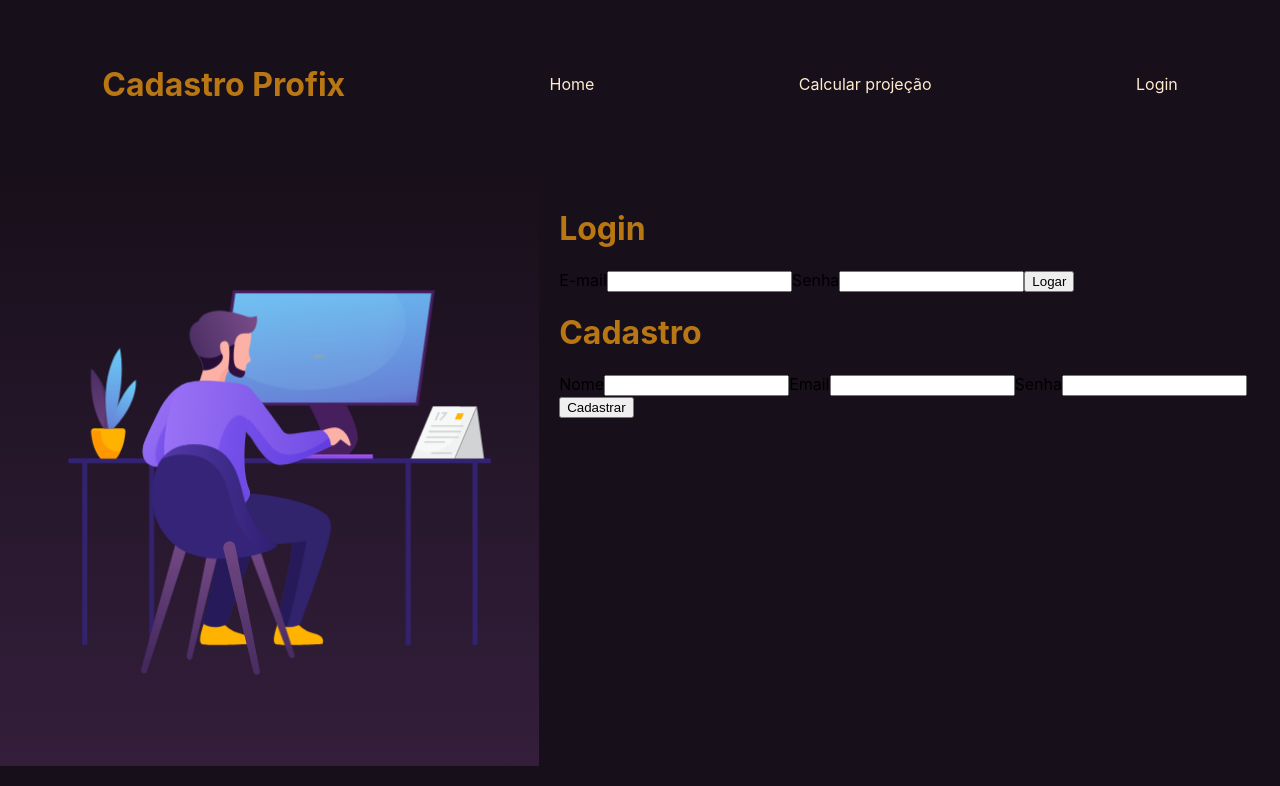
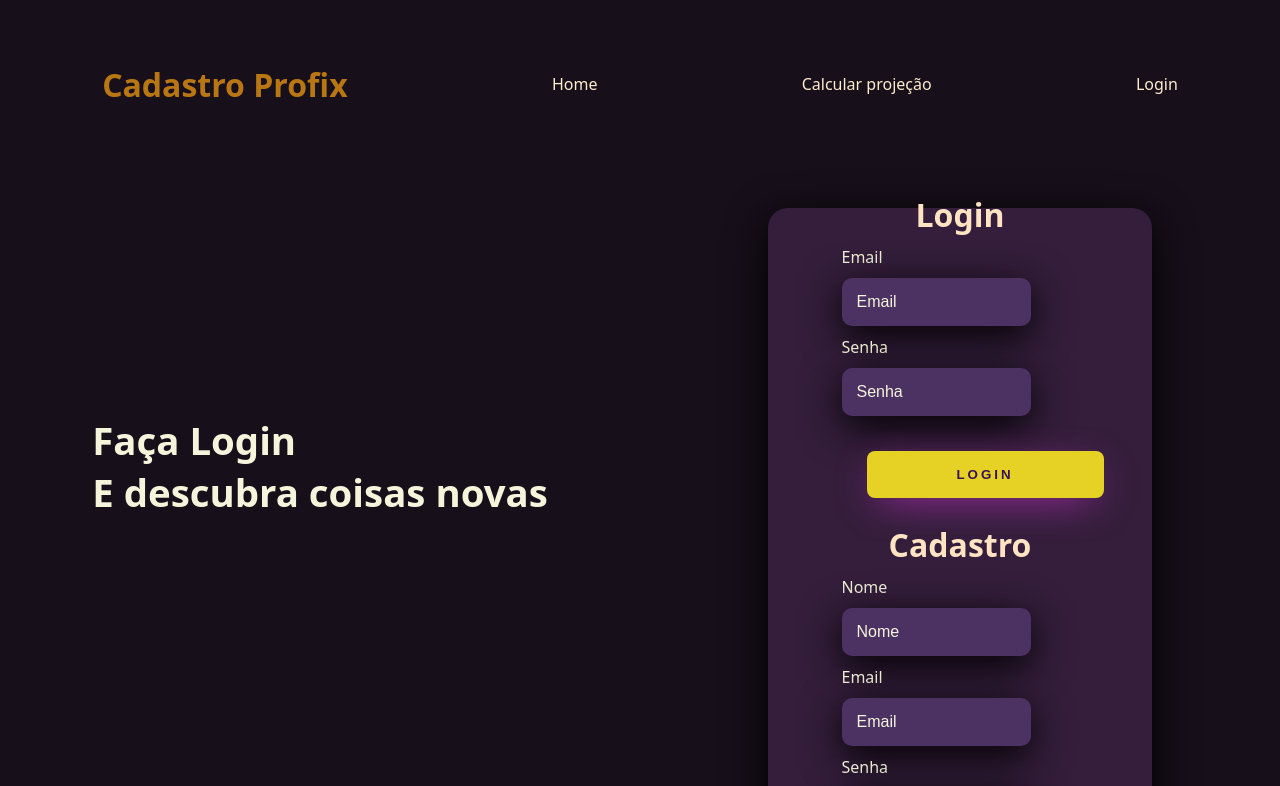
Before and after one commit to KillianDB/projecao-financeira-investimentos, a React (Create React App) app in the folder frontend/: page /login in a window 1280 px wide. Shown: the top 786 px of the page. Built offline with nearby package versions, Linux system fonts and the light colour scheme.

Commit message:
css login

```diff
--- a/frontend/src/App.css
+++ b/frontend/src/App.css
@@ -16,12 +16,14 @@
 .App-header {
   background-color: #282c34;
   min-height: 100vh;
+  z-index: 1;
   display: flex;
   flex-direction: column;
   align-items: center;
   justify-content: center;
   font-size: calc(10px + 2vmin);
   color: white;
+
 }
 
 .App-link {
--- a/frontend/src/screens/LoginScreen/index.jsx
+++ b/frontend/src/screens/LoginScreen/index.jsx
@@ -1,64 +1,123 @@
+import React, { useState } from 'react';
 import Header from '../../components/Header';
-import Lottie from 'lottie-react';
-import login from '../../login.json';
-import { Fragment, useState } from 'react';
-import './login.css';
 import api from '../../api/api.py';
+import './login.css'
 
 function LoginScreen() {
     const [name, setName] = useState('');
     const [email, setEmail] = useState('');
     const [senha, setSenha] = useState('');
 
-    async function handleSubmit(event) {
-        event.preventDefault();
+    async function handleLogin(e) {
+        e.preventDefault();
 
+        try {
+            // Send a POST request to your backend authentication endpoint
+            const response = await api.post('/login', {
+                email,
+                senha,
+            });
+
+            // Check the response status and handle accordingly
+            if (response.status === 200) {
+                // Successful login
+                // You can perform actions like setting user data in state or storing a token in local storage.
+                // Example: setUser(response.data.user);
+                // Example: localStorage.setItem('token', response.data.token);
+
+                // Clear the form inputs
+                setEmail('');
+                setSenha('');
+
+                // Redirect the user to the dashboard or the desired page
+                // You can use React Router for navigation
+                // Example: history.push('/dashboard');
+            } else {
+                // Handle authentication failure (e.g., show an error message)
+                console.error('Authentication failed');
+            }
+        } catch (error) {
+            // Handle login error (e.g., show an error message)
+            console.error(error);
+        }
+    }
+
+    async function handleRegistration(e) {
+        e.preventDefault();
+
+        try {
             await api.post('/users', {
                 name,
                 email,
-            senha
-        })
-//botar parte do login(verificar email e senha)
+                senha,
+            });
+
             setName('');
             setEmail('');
             setSenha('');
 
-        alert('Usuário cadastrado');
-    };
+            // Show a success message to the user (e.g., using a toast)
+        } catch (error) {
+            // Handle registration error (e.g., show an error message)
+            console.error(error);
+        }
+    }
+
+    // Handle login logic (you need to implement this)
 
     return (
         <>
             <Header title='Cadastro Profix' />
-            <div className='loginDivAll'>
-            <div className='animeContainer'>
-                <Lottie animationData={login} />
+            <div className="main-login">
+                <div className="left-login">
+                    <h1>Faça Login<br />E descubra coisas novas</h1>
+                    <svg src="../../assets/finance-animate.svg" className="left-login-img" alt="finance-animate" ></svg>
                 </div>
-            <main>
+                <div className="right-login">
+                    <div className="card-login">
                         <h1>Login</h1>
-                <form onSubmit={handleSubmit}>
-                    <label>E-mail</label>
-                    <input type='text' value={email} onChange={event => setEmail(event.target.value)}/>
-
-                    <label>Senha</label>
-                    <input type='text' value={senha} onChange={event => setSenha(event.target.value)}/>
-
-                    <button className='loginButton'>Logar</button>
+                        <form id='login' onSubmit={handleLogin}>
+                            <div className="textfield">
+                                <label htmlFor="user">Email</label>
+                                <input
+                                    type="text"
+                                    id="user"
+                                    placeholder="Email"
+                                    autoComplete="email"
+                                    value={email}
+                                    onChange={(e) => setEmail(e.target.value)}
+                                />
+                            </div>
+                            <div className="textfield">
+                                <label htmlFor="passwordLogin">Senha</label>
+                                <input
+                                    type="password"
+                                    id="passwordLogin"
+                                    placeholder="Senha"
+                                    value={senha}
+                                    onChange={(e) => setSenha(e.target.value)}
+                                />
+                            </div>
+                            <button className="btn-login">Login</button>
                         </form>
-
                         <h1>Cadastro</h1>
-                <form onSubmit={handleSubmit}>
-                    <label>Nome</label>
-                    <input type="text" value={name} onChange={event => setName(event.target.value)} />
-
-                    <label>Email</label>
-                    <input type="email" value={email} onChange={event => setEmail(event.target.value)} />
-
-                    <label>Senha</label>
-                    <input type="senha" value={senha} onChange={event => setSenha(event.target.value)} />
-
-                    <button type="submit">Cadastrar</button>
+                        <form id='registration' onSubmit={handleRegistration}>
+                        <div className="textfield">
+                            <label htmlFor='name'>Nome</label>
+                            <input placeholder='Nome' id='name' type="text" autoComplete="given-name" value={name} onChange={(e) => setName(e.target.value)} />
+                            </div>
+                            <div className="textfield">
+                            <label htmlFor='email'>Email</label>
+                            <input placeholder='Email' id='email' type="email" autoComplete="email" value={email} onChange={(e) => setEmail(e.target.value)} />
+                            </div>
+                            <div className="textfield">
+                            <label htmlFor='passwordRegister'>Senha</label>
+                            <input placeholder='Senha' id='passwordRegister' type="password" autoComplete="new-password" value={senha} onChange={(e) => setSenha(e.target.value)} />
+                            </div>
+                            <button type="submit" id='btn-registrer'>Cadastrar</button>
                         </form>
-            </main>
+                    </div>
+                </div>
             </div>
         </>
     );
--- a/frontend/src/screens/LoginScreen/login.css
+++ b/frontend/src/screens/LoginScreen/login.css
@@ -1,4 +1,158 @@
-.loginDivAll{
+@import url('https://fonts.googleapis.com/css2?family=Roboto+Mono:ital,wght@0,600;1,600&display=swap');
+
+body {
+    margin: 0;
+    font-family: system-ui, -apple-system, BlinkMacSystemFont, 'Segoe UI', Roboto, Oxygen, Ubuntu, Cantarell, 'Open Sans', 'Helvetica Neue', sans-serif;
+}
+
+body * {
+    box-sizing: border-box;
+}
+
+.main-login{
+    width: 100vw;
+    height: 100vh;
+    background-color: rgb(23, 15, 26);
     display: flex;
-    flex-direction: row;
+    justify-content: center;
+    align-items: center;
 }
+
+.left-login {
+    width: 50vw;
+    height: 100vh;
+    display: flex;
+    justify-content: center;
+    align-items: center;
+    flex-direction: column;
+}
+
+.left-login > h1 {
+    font-size: 3vw;
+    color: beige;
+}
+
+.left-login-img {
+     width: 35vw;
+}
+
+.right-login {
+    width: 50vw;
+    height: 100vh;
+    display: flex;
+    justify-content: center;
+    align-items: center;
+}
+
+.card-login {
+    width: 60%;
+    height: 90vh;
+    display: flex;
+    justify-content: center;
+    align-items: center;
+    flex-direction: column;
+    padding: 30px 35px;
+    background-color: rgb(52, 30, 59);
+    border-radius: 20px;
+    box-shadow: 0px 10px 40px black;
+}
+
+.card-login > h1 {
+    color: bisque;
+    font-weight: 800;
+    margin: 0;
+}
+
+.textfield {
+    width: 80%;
+    display: flex;
+    flex-direction: column;
+    align-items: flex-start;
+    justify-content: center;
+    margin: 10px 0px;
+}
+
+.textfield > input {
+    width: 100%;
+    border: none;
+    border-radius: 10px;
+    padding: 15px;
+    background: rgb(75, 50, 99);
+    color: antiquewhite;
+    font-size: 12pt;
+    box-shadow: 0px 10px 40px black;
+    outline: none;
+    box-sizing: border-box;
+}
+
+.textfield > label {
+    color: beige;
+    margin-bottom: 10px;
+}
+
+.textfield > input::placeholder{
+    color: beige;
+}
+
+.btn-login{
+    width: 100%;
+    padding: 16px 0px;
+    margin: 25px;
+    border: none;
+    border-radius: 8px;
+    outline: none;
+    text-transform: uppercase;
+    font-weight: 800;
+    letter-spacing: 3px;
+    color: rgb(55, 16, 94);
+    background-color: rgb(230, 210, 36);
+    cursor: pointer;
+    box-shadow: 0px 10px 40px -12px rgb(194, 49, 194);
+}
+
+#btn-registrer {
+    width: 100%;
+    padding: 16px 0px;
+    margin: 25px;
+    border: none;
+    border-radius: 8px;
+    outline: none;
+    text-transform: uppercase;
+    font-weight: 800;
+    letter-spacing: 3px;
+    color: rgb(55, 16, 94);
+    background-color: rgb(230, 210, 36);
+    cursor: pointer;
+    box-shadow: 0px 10px 40px -12px rgb(194, 49, 194);
+}
+
+@media only screen and (max-width: 950px) {
+    .card-login {
+        width: 85%;
+    }
+}
+
+@media only screen and (max-width: 600px) {
+    .main-login {
+        flex-direction: column;
+    }
+    .left-login > h1 {
+        display: none;
+    }
+    .left-login {
+        width: 100%;
+        height: auto;
+    }
+    .right-login {
+        width: 100%;
+        height: auto;
+    }
+    .left-login-img {
+        width: 50vw;
+
+    }
+
+    .card-login {
+        width: 90%;
+    }
+}
```
Also changed, not shown: frontend/src/assets/finance-animate.svg (added). Lines whose indentation alone changed are shown as unchanged.
